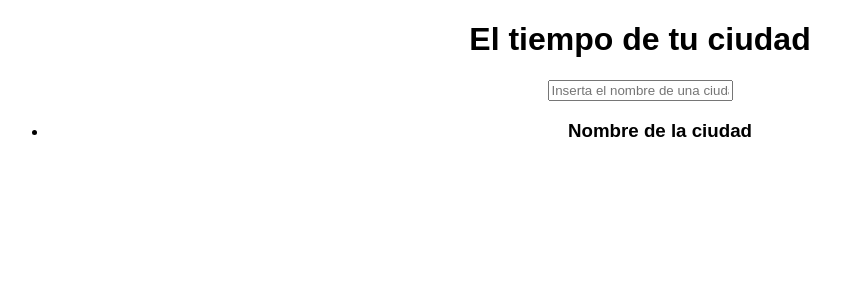
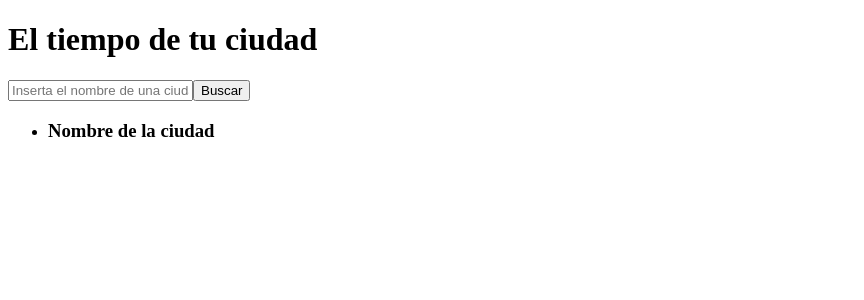
Before and after one commit to AnitaMartinez/api-weather, a React (Create React App) app: page / in a window 1280 px wide. Shown: the top 300 px of the page, without its empty margins (0-864 px from the left). Built offline with nearby package versions, Linux system fonts and the light colour scheme.

Commit message:
Fetch data weather

```diff
--- a/package.json
+++ b/package.json
@@ -5,6 +5,7 @@
   "keywords": [],
   "main": "src/index.js",
   "dependencies": {
+    "apisauce": "1.0.2",
     "react": "16.5.2",
     "react-dom": "16.5.2",
     "react-scripts": "2.0.3"
--- /dev/null
+++ b/src/App.js
@@ -0,0 +1,40 @@
+import React, { Component } from "react";
+import { create } from "apisauce";
+import SearchEngine from "./components/SearchEngine";
+import Cards from "./components/Cards";
+
+class App extends Component {
+  constructor(props) {
+    super(props);
+    this.state = {
+      infoWeather: []
+    };
+    this.fetchInfoWeather = this.fetchInfoWeather.bind(this);
+  }
+
+  fetchInfoWeather() {
+    const ENDPOINT =
+      "https://www.metaweather.com/api/location/search/?query=ma";
+    fetch(ENDPOINT)
+      .then(response => response.json())
+      .then(d => console.log(d))
+      .then(data => {
+        this.setState({
+          infoCharacters: data
+        });
+      })
+      .catch(err => console.log(err));
+  }
+
+  render() {
+    return (
+      <div>
+        <h1>El tiempo de tu ciudad</h1>
+        <SearchEngine onClick={this.fetchInfoWeather} />
+        <Cards />
+      </div>
+    );
+  }
+}
+
+export default App;
--- a/src/components/SearchEngine.js
+++ b/src/components/SearchEngine.js
@@ -1,7 +1,7 @@
 import React from "react";
 import PropTypes from "prop-types";
 
-const SearchEngine = () => {
+const SearchEngine = ({ onClick }) => {
   return (
     <div>
       <input
@@ -9,6 +9,7 @@ const SearchEngine = () => {
         value=""
         placeholder="Inserta el nombre de una ciudad"
       />
+      <button onClick={onClick}> Buscar </button>
     </div>
   );
 };
--- a/src/index.js
+++ b/src/index.js
@@ -1,19 +1,7 @@
 import React from "react";
 import ReactDOM from "react-dom";
-import SearchEngine from "./components/SearchEngine";
-import Cards from "./components/Cards";
-
 import "./styles.css";
-
-function App() {
-  return (
-    <div className="App">
-      <h1>El tiempo de tu ciudad</h1>
-      <SearchEngine />
-      <Cards />
-    </div>
-  );
-}
+import App from "./App";
 
 const rootElement = document.getElementById("root");
 ReactDOM.render(<App />, rootElement);
```
